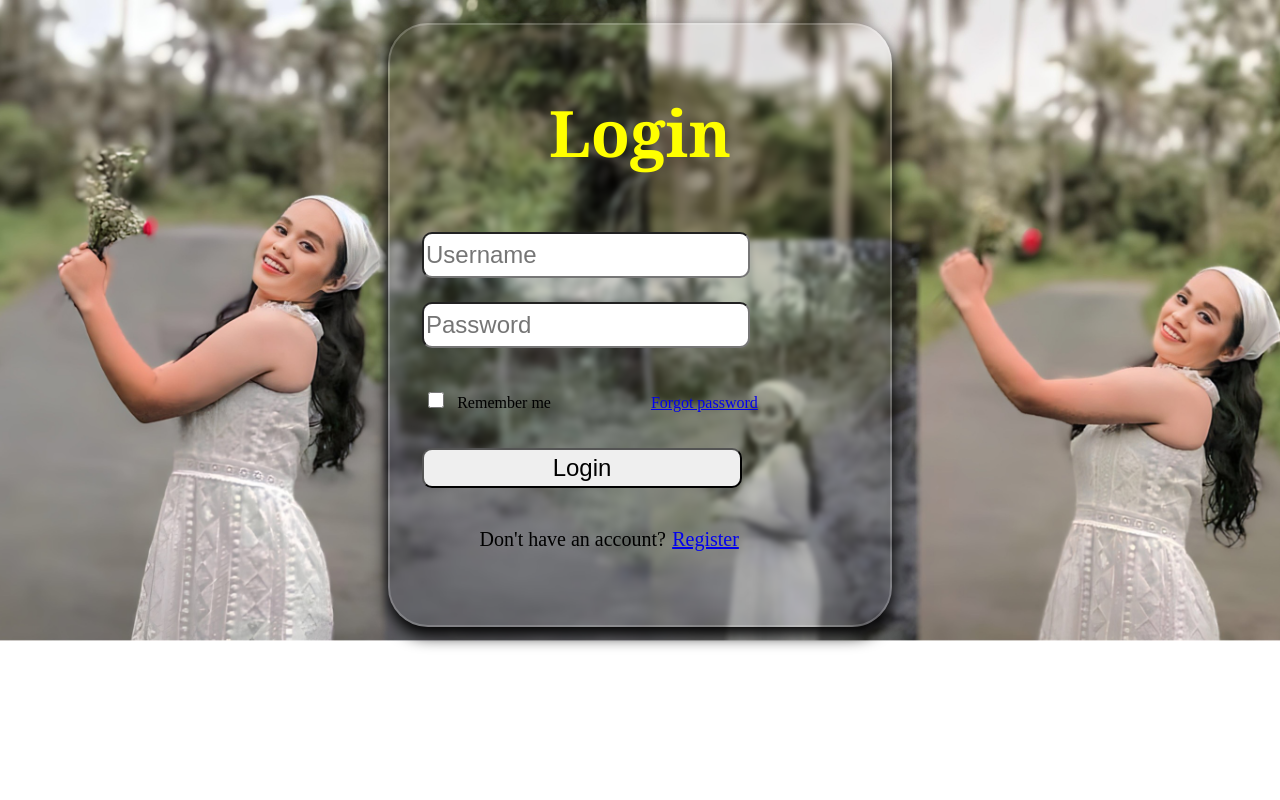
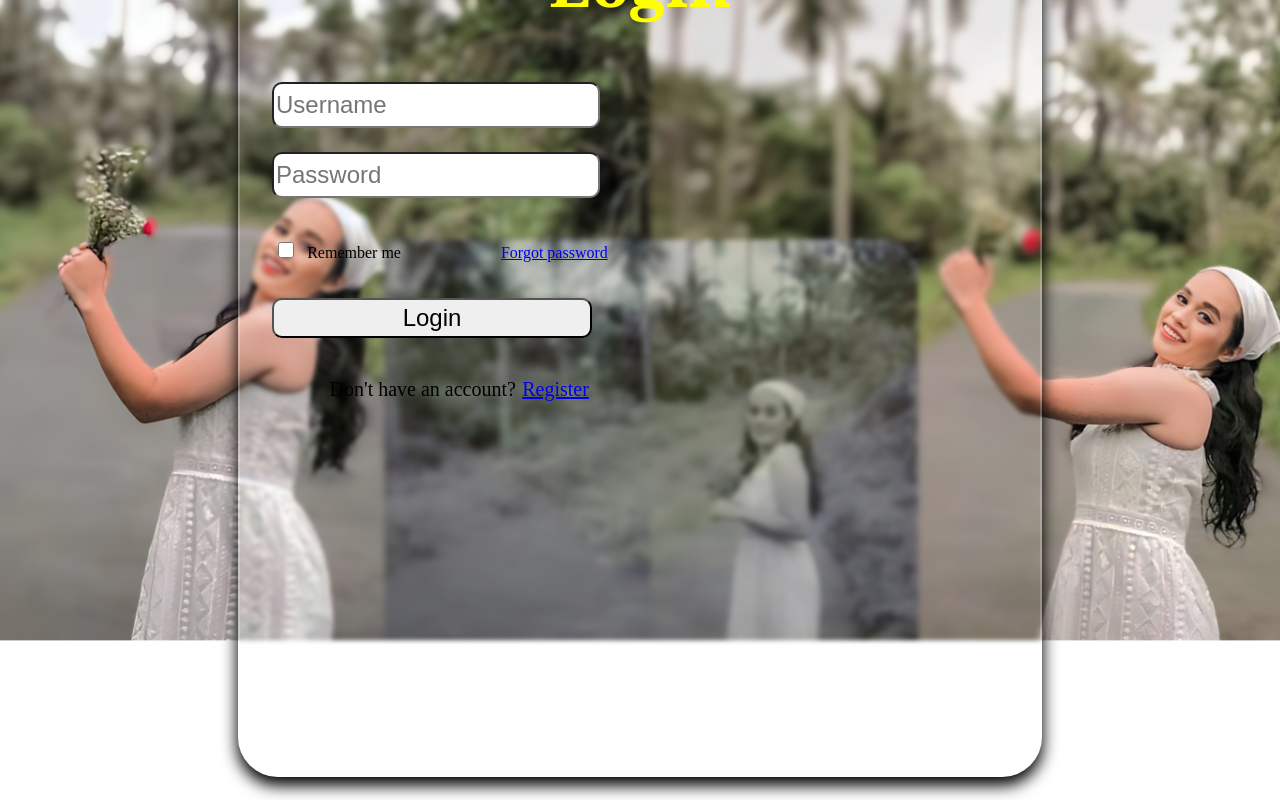
Before and after one commit to kristine-kaye/LMC-2023, a plain HTML site: page index.html in a window 1280 px wide. Drawn offline with Linux system fonts and the light colour scheme.

Commit message:
Update index.html

```diff
--- a/index.html
+++ b/index.html
@@ -24,8 +24,8 @@
         margin-top: 1vh;
         background-color: transparent;
         box-shadow: 0vh 1vh 2vh 0.1vh black;
-        width: 500px;
-        height: 600px;
+        width: 800px;
+        height: 900px;
         border-radius: 5vh;
         border: 2px solid rgba(255, 255, 255, .2);
         backdrop-filter: blur(2px);
```
